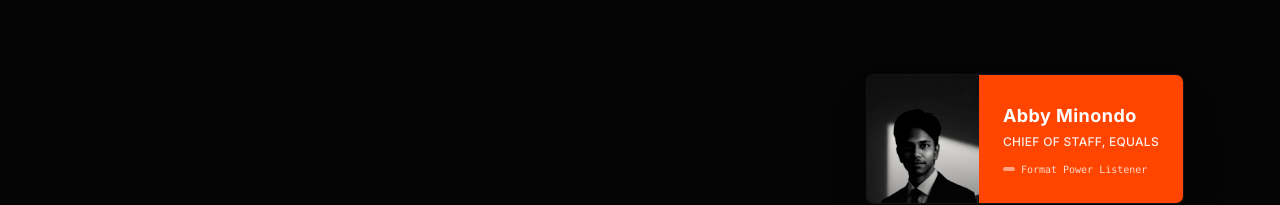
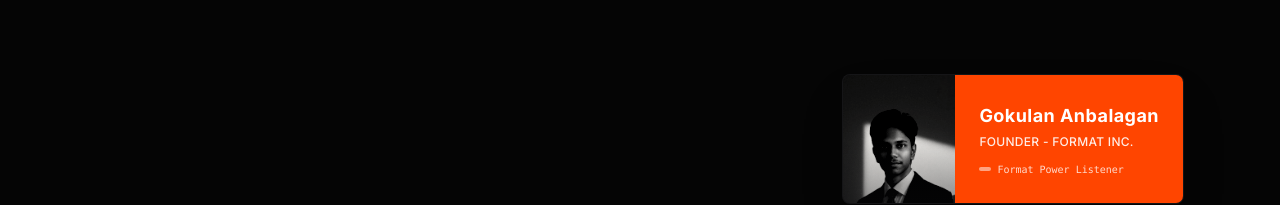
Before and after one commit to rkivln/Format.inc, a React (Vite) app: page / in a window 1280 px wide. Shown: the part 6078-6283 px from the top of the page. Built offline with nearby package versions, Linux system fonts and the light colour scheme.

Commit message:
Update testimonial author and title

```diff
--- a/src/data.ts
+++ b/src/data.ts
@@ -90,7 +90,7 @@ export const FEATURES: FeatureCard[] = [
 
 export const TESTIMONIAL: Testimonial = {
   quote: "I'm not usually a podcast person, but this was absolutely worth tuning into. It's engaging, thoughtful, and gave me a much clearer sense of what our customers care about.",
-  author: "Abby Minondo",
-  title: "Chief of Staff, Equals",
+  author: "Gokulan Anbalagan",
+  title: "Founder - Format inc.",
   avatarUrl: "/images/gokulan-linkedin-profile.jpeg"
 };
```
